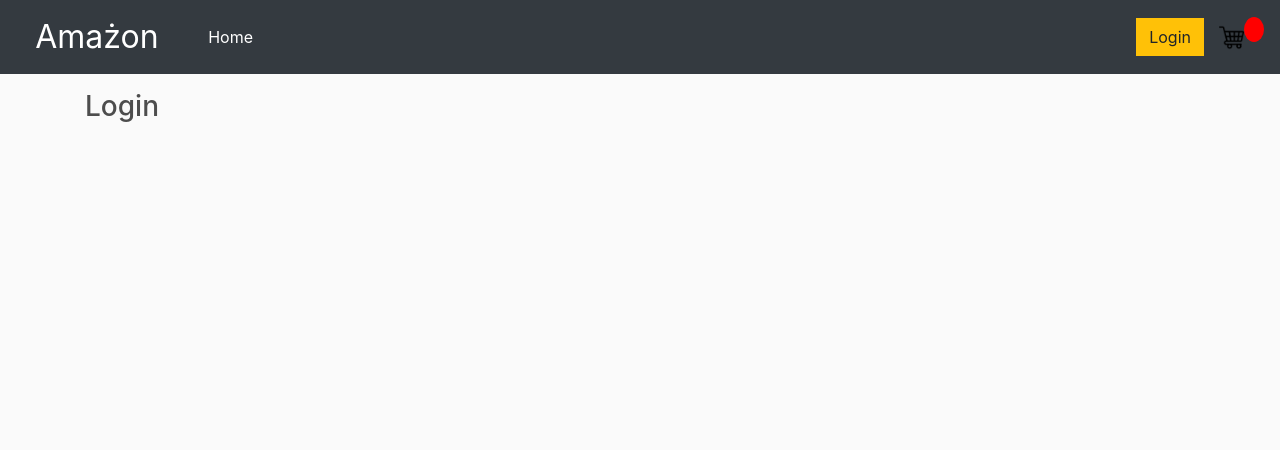
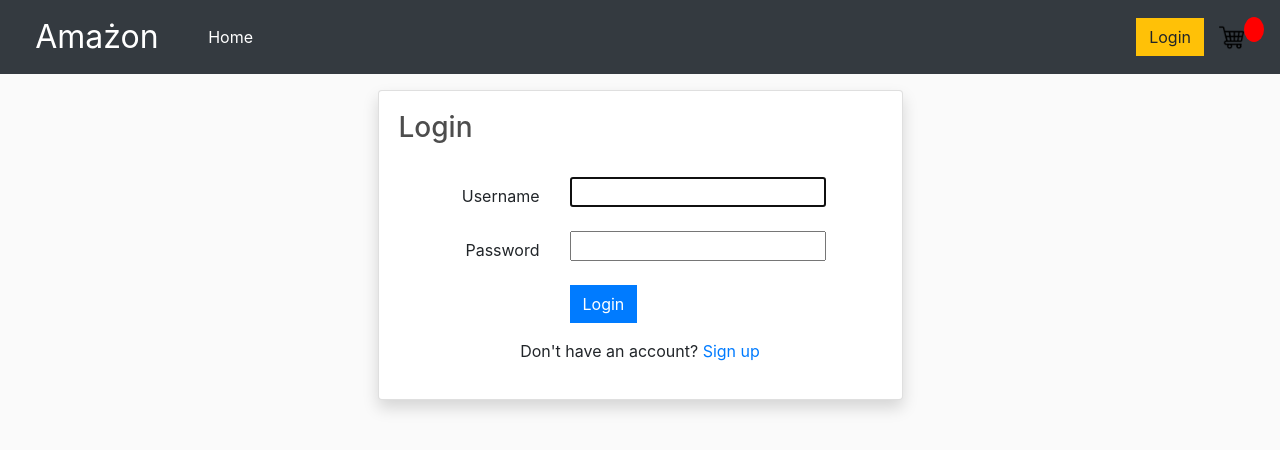
Before and after one commit to Kaldinn/E-Commerce_Django, a Django app: page /login/ in a window 1280 px wide. Shown: the top 450 px of the page. Run offline with Django 4.2, Linux system fonts and the light colour scheme; some libraries are stand-ins or nearby versions.

Commit message:
Login/Register pages customize and add forms

```diff
--- a/store/templates/store/login.html
+++ b/store/templates/store/login.html
@@ -1,7 +1,37 @@
 {% extends 'store/main.html' %}
 {% load static %}
-{% block content%}
-    <h3>Login</h3>
 
-
-{% endblock content %}
+{% block content %}
+    <div class="container">
+        <div class="row justify-content-center">
+            <div class="col-md-6">
+                <div class="card shadow">
+                    <div class="card-body">
+                        <h3 class="card-title mb-4 pb-2">Login</h3>
+                        <form method="POST" action="">
+                            {% csrf_token %}
+                            <div class="form-group row">
+                                <label for="{{ form.username.id_for_label }}" class="col-md-4 col-form-label text-md-right">{{ form.username.label }}</label>
+                                <div class="col-md-6">
+                                    {{ form.username }}
+                                </div>
+                            </div>
+                            <div class="form-group row">
+                                <label for="{{ form.password1.id_for_label }}" class="col-md-4 col-form-label text-md-right">{{ form.password1.label }}</label>
+                                <div class="col-md-6">
+                                    {{ form.password1 }}
+                                </div>
+                            </div>
+                            <div class="form-group row">
+                                <div class="col-md-6 offset-md-4">
+                                    <button type="submit" class="btn btn-primary">Login</button>
+                                </div>
+                            </div>
+                        </form>
+                        <p class="text-center">Don't have an account? <a href="{% url 'register'%}">Sign up</a></p>
+                    </div>
+                </div>
+            </div>
+        </div>
+    </div>
+{% endblock %}
--- a/store/templates/store/main.html
+++ b/store/templates/store/main.html
@@ -67,7 +67,7 @@
 
 	    </ul>
 	    <div class="form-inline my-2 my-lg-0">
-	     	<a href="#"class="btn btn-warning">Login</a>
+	     	<a href="{% url 'login' %}"class="btn btn-warning">Login</a>
 
 	     	<a href="{% url 'cart' %}">
 	    		<img  id="cart-icon" src="{% static 'images/cart.png' %}">
--- a/store/views.py
+++ b/store/views.py
@@ -1,4 +1,4 @@
-from django.shortcuts import render
+from django.shortcuts import render, redirect
 from django.http import JsonResponse
 from django.contrib.auth.forms import UserCreationForm
 
@@ -100,8 +100,15 @@
     return JsonResponse('Payment Complete', safe=False)
 
 def login_page(request):
-    context = {}
-    return render(request, 'store/login.html')
+    form = CreateUserForm()
+
+    if request.method == 'POST':
+        form = CreateUserForm(request.POST)
+        if form.is_valid():
+            form.save()
+
+    context = {'form': form}
+    return render(request, 'store/login.html', context)
 
 def register_page(request):
     form = CreateUserForm()
@@ -110,6 +117,7 @@
         form = CreateUserForm(request.POST)
         if form.is_valid():
             form.save()
+            return redirect('login')
 
     context = {'form': form}
     return render(request, 'store/register.html', context)
```
Also changed, not shown: store/templates/store/register.html (+4 -3 lines).
